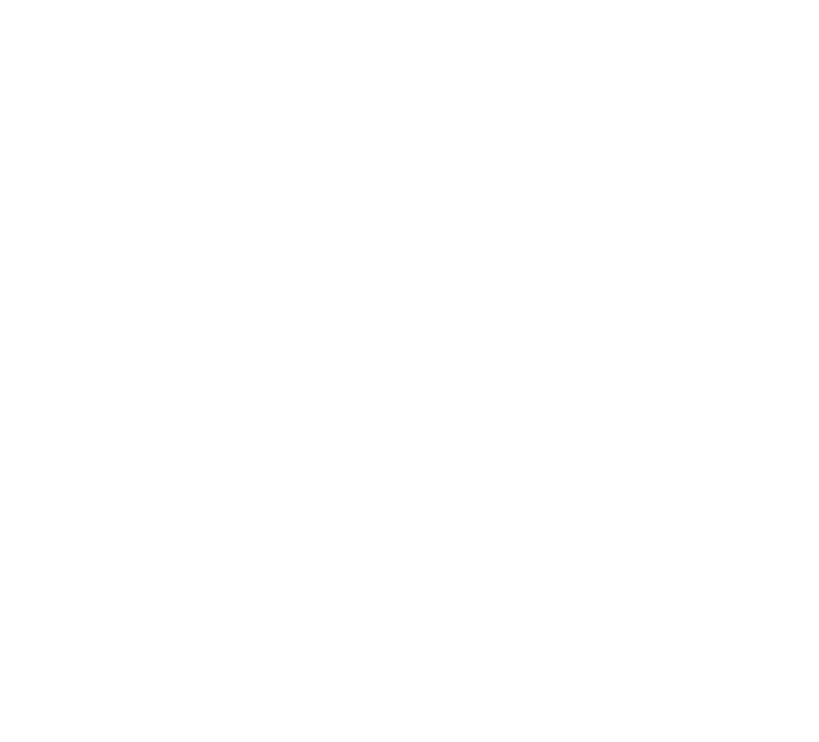
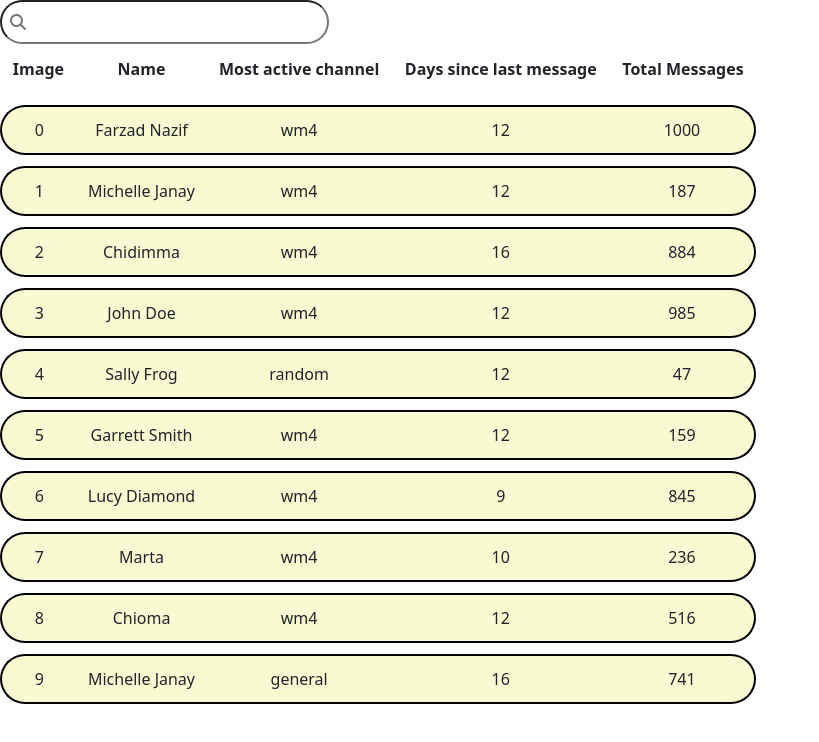
Before and after one commit to ChidimmaOfodum/WM4--Final-Project--SlackDash, a React (Create React App) app in the folder client/: page /students/table/view in a window 1280 px wide. Before the commit this address had no page. Shown: the top 742 px of the page, without its empty margins (0-819 px from the left). Built offline with nearby package versions, Linux system fonts and the light colour scheme.

Commit message:
student-view: link-to added

```diff
--- a/client/src/App.js
+++ b/client/src/App.js
@@ -2,11 +2,13 @@
 
 import About from "./pages/About";
 import Home from "./pages/Home";
+import StudentView from "./pages/StudentView";
 
 const App = () => (
 	<Routes>
 		<Route path="/" element={<Home />} />
 		<Route path="/about/this/site" element={<About />} />
+		<Route path="/students/table/view" element={<StudentView />} />
 	</Routes>
 );
 
--- a/client/src/components/Student.js
+++ b/client/src/components/Student.js
@@ -1,36 +1,13 @@
-import { useState } from "react";
-import fakeData from "../../fake-data";
 
 import "./Students.css";
 
-const Student = () => {
-	const [students, setStudents] = useState(fakeData);
+const Student = ( { students } ) => {
 
-	// const getStudents = () => {
-	// 	fetch("/students", {
-	// 		method: "GET",
-	// 	})
-	// 		.then((res) => res.json())
-	// 		.then((users) => setStudents(users))
-	// 		.catch((err) => console.log(err));
-	// };
-
-	// getStudents();
-
-	//name and most active channel
-	//number of days since last message
-	//total messages
+	// students.map((student) => student.is_email_confirmed && !student.is_adim);
 
 	return (
-		<table>
-			<tr>
-				<th>Image</th>
-				<th>Name</th>
-				<th>Most active channel</th>
-				<th>Days since last message</th>
-				<th>Total Messages</th>
-			</tr>
-			{students.map((student, i) => (
+
+			<>{students.map((student, i) => (
 				<tr className="student-table-view" key={i}>
 					<td>{i}</td>
 					<td>{student.real_name}</td>
@@ -39,8 +16,9 @@
 					<td>{student.total_messages}</td>
 				</tr>
 			))}
-		</table>
+		</>
 	);
+
 };
 
 export default Student;
--- a/client/src/components/StudentList.js
+++ /dev/null
@@ -1,13 +0,0 @@
-import Student from "./Student";
-
-
-const StudentList = () => {
-
-	return (
-			<ul>
-                <Student />
-			</ul>
-	);
-};
-
-export default StudentList;
--- /dev/null
+++ b/client/src/components/StudentSearch.js
@@ -0,0 +1,9 @@
+const StudentSearch = () => {
+	return (
+		<div>
+			<input className="student-search" type="text" placeholder="&#61442;" />
+		</div>
+	);
+};
+
+export default StudentSearch;
--- a/client/src/components/StudentTable.js
+++ b/client/src/components/StudentTable.js
@@ -1,10 +1,33 @@
-import StudentList from "./StudentList";
+import { useState } from "react";
+import Student from "./Student";
+import fakeData from "../../fake-data";
+
 
 const StudentTable = () => {
+  const [students, setStudents] = useState(fakeData);
+
+  // const getStudents = () => {
+	// 	fetch("/students", {
+	// 		method: "GET",
+	// 	})
+	// 		.then((res) => res.json())
+	// 		.then((users) => setStudents(users))
+	// 		.catch((err) => console.log(err));
+	// };
+
+	// getStudents();
+
   return (
-    <>
-      <StudentList />
-    </>
+    <table>
+			<tr>
+				<th>Image</th>
+				<th>Name</th>
+				<th>Most active channel</th>
+				<th>Days since last message</th>
+				<th>Total Messages</th>
+			</tr>
+      <Student students={students} />
+      </table>
   );
 };
 
--- a/client/src/components/Students.css
+++ b/client/src/components/Students.css
@@ -1,3 +1,11 @@
+@import "//netdna.bootstrapcdn.com/font-awesome/3.0/css/font-awesome.css";
+
+.student-search{
+    font-family: FontAwesome;
+    border-radius: 10em;
+    padding: .5em;
+}
+
 table {
     border-collapse: separate;
     border-spacing:0 11px;
--- a/client/src/pages/Home.js
+++ b/client/src/pages/Home.js
@@ -1,6 +1,5 @@
 import { useEffect, useState } from "react";
 import { Link } from "react-router-dom";
-import StudentTable from "../components/StudentTable";
 
 import "./Home.css";
 import logo from "./logo.svg";
@@ -36,8 +35,9 @@
 				<h1 className="message" data-qa="message">
 					{message}
 				</h1>
-				<StudentTable />
 				<Link to="/about/this/site">About</Link>
+				<br />
+				<Link to="/students/table/view">Student Table View</Link>
 			</div>
 		</main>
 	);
--- /dev/null
+++ b/client/src/pages/StudentView.js
@@ -0,0 +1,15 @@
+import StudentSearch from "../components/StudentSearch";
+import StudentTable from "../components/StudentTable";
+
+
+const StudentView = () => {
+
+	return (
+			<>
+                <StudentSearch />
+                <StudentTable />
+			</>
+	);
+};
+
+export default StudentView;
--- a/package.json
+++ b/package.json
@@ -72,6 +72,10 @@
 	},
 	"dependencies": {
 		"@babel/runtime": "^7.20.13",
+		"@fortawesome/fontawesome-svg-core": "^6.3.0",
+		"@fortawesome/free-regular-svg-icons": "^6.3.0",
+		"@fortawesome/free-solid-svg-icons": "^6.3.0",
+		"@fortawesome/react-fontawesome": "^0.2.0",
 		"bootstrap": "^5.3.0-alpha1",
 		"dotenv": "^16.0.3",
 		"express": "^4.18.2",
```
Also changed, not shown: 1 other file (tests, documents, lock files or other folders).
